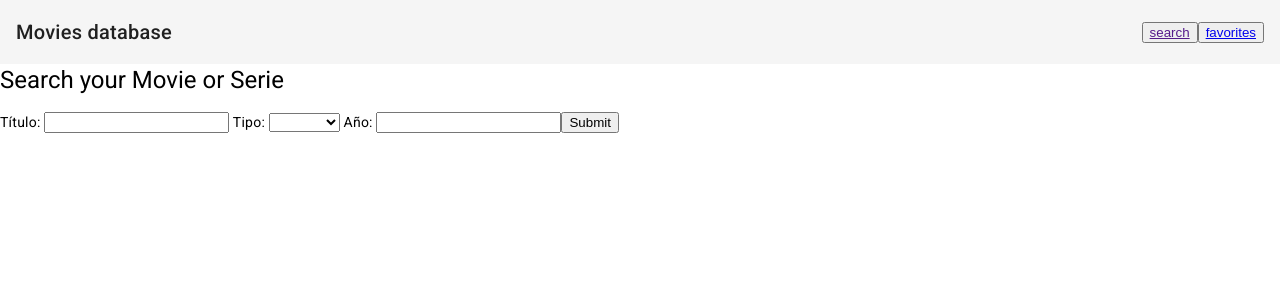
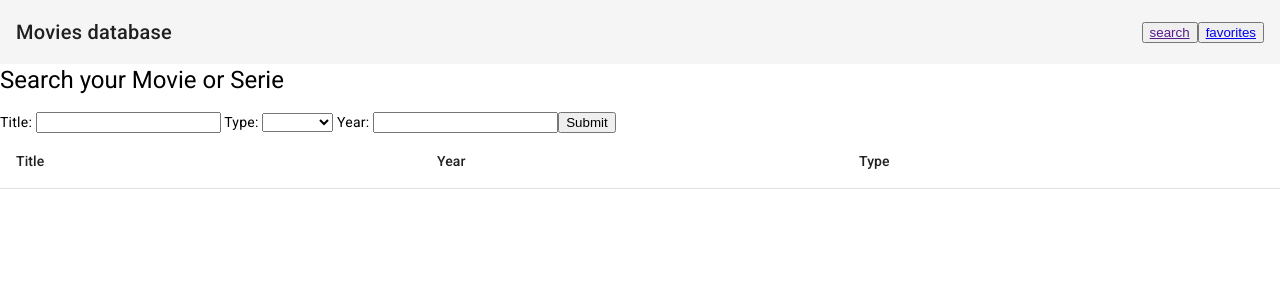
Before and after one commit to EduGese/ScreenPulse-frontApp, an Angular app: page / in a window 1280 px wide. Shown: the top 300 px of the page. Built offline with nearby package versions, Linux system fonts and the light colour scheme.

Commit message:
Create movie-results-table sharing component and implement in search component

```diff
--- a/src/app/search/pages/search.component.html
+++ b/src/app/search/pages/search.component.html
@@ -4,12 +4,12 @@
 <form>
 
     <label>
-      Título:
+      Title:
       <input type="text" name="title" [(ngModel)]="title">
     </label>
 
     <label>
-      Tipo:
+      Type:
       <select name="type" [(ngModel)]="type">
         <option value="movie">Movie</option>
         <option value="series">Serie</option>
@@ -18,10 +18,12 @@
     </label>
 
     <label>
-      Año:
+      Year:
       <input type="text" name="year" [(ngModel)]="year">
     </label>
 
     <button type="submit" (click)="onSubmit()">Submit</button>
 
   </form>
+
+<app-movie-results-table [results] = "results"></app-movie-results-table>
--- a/src/app/search/pages/search.component.ts
+++ b/src/app/search/pages/search.component.ts
@@ -11,7 +11,7 @@ export class SearchComponent {
   title: string ='';
   type: string = '';
   year: string = '';
-  result: any = '';
+  results: any = '';
 
   constructor(private OmdbService: OmdbService){}
 
@@ -21,6 +21,7 @@ export class SearchComponent {
     this.OmdbService.getMovies(this.title, this.type, this.year).subscribe(
       (response)=>{
         console.log(response);
+        this.results = response.Search;
       }
     )
   }
--- /dev/null
+++ b/src/app/shared/components/movie-results-table/movie-results-table.component.html
@@ -0,0 +1,21 @@
+  <table mat-table [dataSource]="results">
+
+    <ng-container matColumnDef="Title">
+      <th mat-header-cell *matHeaderCellDef> Title </th>
+      <td mat-cell *matCellDef="let result"> {{result.Title}} </td>
+    </ng-container>
+
+    <ng-container matColumnDef="Year">
+      <th mat-header-cell *matHeaderCellDef> Year </th>
+      <td mat-cell *matCellDef="let result"> {{result.Year}} </td>
+    </ng-container>
+
+    <ng-container matColumnDef="Type">
+      <th mat-header-cell *matHeaderCellDef> Type </th>
+      <td mat-cell *matCellDef="let result"> {{result.Type}} </td>
+    </ng-container>
+
+    <tr mat-header-row *matHeaderRowDef="displayedColumns"></tr>
+    <tr mat-row *matRowDef="let row; columns: displayedColumns;"></tr>
+
+  </table>
--- /dev/null
+++ b/src/app/shared/components/movie-results-table/movie-results-table.component.ts
@@ -0,0 +1,12 @@
+import { Component, Input } from '@angular/core';
+
+@Component({
+  selector: 'app-movie-results-table',
+  templateUrl: './movie-results-table.component.html',
+  styleUrls: ['./movie-results-table.component.css']
+})
+export class MovieResultsTableComponent {
+@Input () results:any;
+displayedColumns: string[] = ['Title', 'Year', 'Type'];
+
+}
--- a/src/app/shared/shared.module.ts
+++ b/src/app/shared/shared.module.ts
@@ -4,22 +4,27 @@ import { CommonModule } from '@angular/common';
 import { MatToolbarModule } from '@angular/material/toolbar';
 
 import { NavbarComponent } from './components/navbar/navbar.component';
+import { MovieResultsTableComponent } from './components/movie-results-table/movie-results-table.component';
+
 
 import { OmdbService } from './services/omdb/omdb.service';
 import { StorageService } from './services/storage/storage.service';
+import {MatTableModule} from '@angular/material/table';
 
 
 
 
 const materialModules = [
   MatToolbarModule,
+  MatTableModule
 
 ]
 
 
 @NgModule({
   declarations: [
-    NavbarComponent
+    NavbarComponent,
+    MovieResultsTableComponent
   ],
   imports: [
     CommonModule,
@@ -30,7 +35,7 @@ const materialModules = [
     StorageService
   ],
   exports: [
-    materialModules, NavbarComponent
+    materialModules, NavbarComponent , MovieResultsTableComponent
   ]
 })
 export class SharedModule { }
```
Also changed, not shown: src/app/shared/components/movie-results-table/movie-results-table.component.css (added), 1 other file (tests, documents, lock files or other folders).
